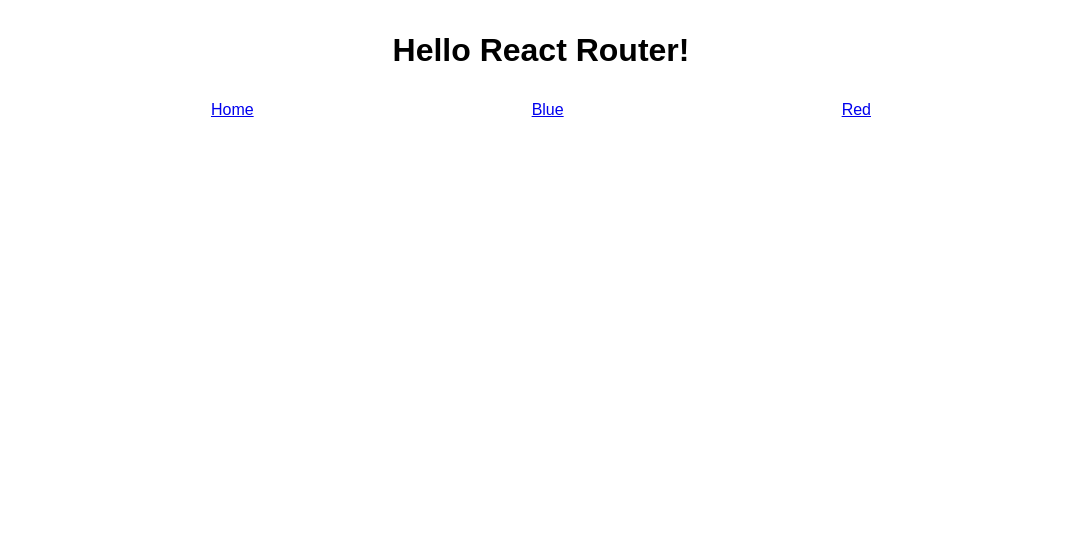
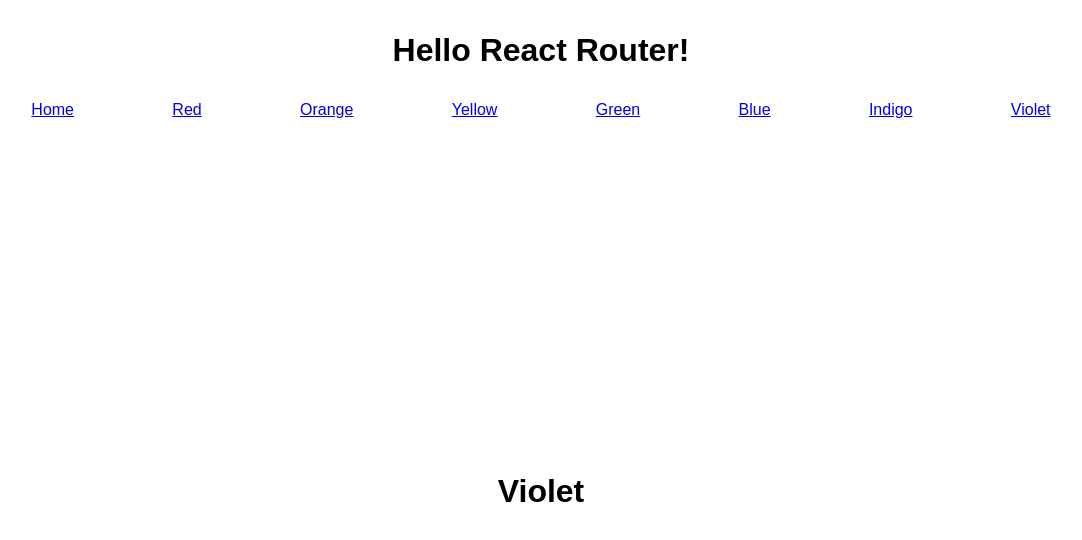
Before and after one commit to aedwardsk/block28workshop, a React (Vite) app: page /violet in a window 1280 px wide. Shown: the top 540 px of the page, without its empty margins (131-1213 px from the left). Built offline with nearby package versions, Linux system fonts and the light colour scheme.

Commit message:
made routes for colors of the rainbow

```diff
--- /dev/null
+++ b/src/comonents/Green.jsx
@@ -0,0 +1,7 @@
+export default function Green() {
+  return (
+    <div className='green'>
+      <h1>Green</h1>
+    </div>
+  );
+}
--- /dev/null
+++ b/src/comonents/Indigo.jsx
@@ -0,0 +1,7 @@
+export default function Indigo() {
+  return (
+    <div className='indigo'>
+      <h1>Indigo</h1>
+    </div>
+  );
+}
--- a/src/comonents/MainContainer.jsx
+++ b/src/comonents/MainContainer.jsx
@@ -2,14 +2,24 @@
 import Blue from "./Blue";
 import Red from "./Red";
 import Home from "./Home";
+import Green from "./green";
+import Indigo from "./indigo";
+import Orange from "./Orange";
+import Violet from "./Violet";
+import Yellow from "./Yellow";
 
 const MainContainer = () => {
   return (
     <div id='main-section'>
       <Routes>
         <Route path='/' element={<Home />} />
+        <Route path='/red' element={<Red />} />
+        <Route path='/orange' element={<Orange />} />
+        <Route path='/yellow' element={<Yellow />} />
+        <Route path='/green' element={<Green />} />
         <Route path='/blue' element={<Blue />} />
-        <Route path='/red' element={<Red />} />
+        <Route path='/indigo' element={<Indigo />} />
+        <Route path='/violet' element={<Violet />} />
       </Routes>
     </div>
   );
--- a/src/comonents/Nav.jsx
+++ b/src/comonents/Nav.jsx
@@ -4,8 +4,13 @@
   return (
     <div id='navbar'>
       <Link to='/'>Home</Link>
+      <Link to='/red'>Red</Link>
+      <Link to='/orange'>Orange</Link>
+      <Link to='/yellow'>Yellow</Link>
+      <Link to='/green'>Green</Link>
       <Link to='/blue'>Blue</Link>
-      <Link to='/red'>Red</Link>
+      <Link to='/indigo'>Indigo</Link>
+      <Link to='/violet'>Violet</Link>
     </div>
   );
 };
--- /dev/null
+++ b/src/comonents/Orange.jsx
@@ -0,0 +1,7 @@
+export default function Orange() {
+  return (
+    <div className='orange'>
+      <h1>Orange</h1>
+    </div>
+  );
+}
--- /dev/null
+++ b/src/comonents/Violet.jsx
@@ -0,0 +1,7 @@
+export default function Violet() {
+  return (
+    <div className='violet'>
+      <h1>Violet</h1>
+    </div>
+  );
+}
--- /dev/null
+++ b/src/comonents/Yellow.jsx
@@ -0,0 +1,7 @@
+export default function Yellow() {
+  return (
+    <div className='yellow'>
+      <h1>Yellow</h1>
+    </div>
+  );
+}
```
